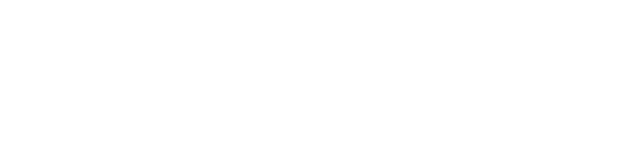
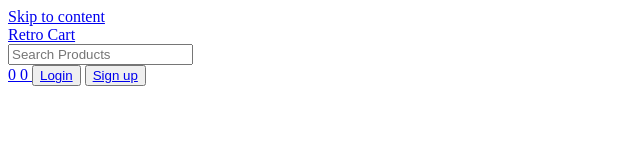
Before and after one commit to KaushikMaz/dawn-cart, a plain HTML site: page index.html in a window 1280 px wide. Shown: the whole page, without its empty margins (0-640 px from the left). Drawn offline with Linux system fonts and the light colour scheme.

Commit message:
navbar added

```diff
--- a/index.html
+++ b/index.html
@@ -7,6 +7,41 @@
     <title>Home | dawn-CART</title>
 </head>
 <body>
+    <body id="product_home">
+        <a class="skip-link" href='#home_main'>Skip to content</a>
+        <section id="navbar">
+            <div class="nav_group">
+                <nav class="nav_bar flex_row justify_spacebtw">
+                    <div class="nav_options">
+                        <a class="navbar_brand nav_link align_center" href="../../index.html">
+                            Retro Cart
+                        </a>
+                    </div>
+                    <div class="nav_search flex align_center justify_center">
+                        <input type="search" placeholder="Search Products" class="input" aria-label="Search Products" />
+                    </div>
+                    <div class="nav_actions flex_row">
+                        <a href="./components/wishlist/wishlist.html" class="badge_container" title="Wishlist"
+                            aria-label="Wishlist">
+                            <i class="fa fa-heart-o"></i>
+                            <span class="badge badge_number">
+                                <span>0</span>
+                            </span>
+                        </a>
+                        <a href="./components/cart-management/cart-management.html" class="badge_container" title="Cart Management"
+                        aria-label="Cart Management">
+                            <i class='fa fa-shopping-cart'></i>
+                            <span class="badge badge_number">
+                                <span>0</span>
+                            </span>
+                        </a>
+                        <button class="btn auth_btn"><a href="./components/authentication/login.html">Login</a></button>
+                        <button class="btn auth_btn"><a href="./components/authentication/signup.html">Sign up</a></button>
+                    </div>
+                </nav>
+            </div>
+        </section>
+
 
 </body>
 </html>
```
